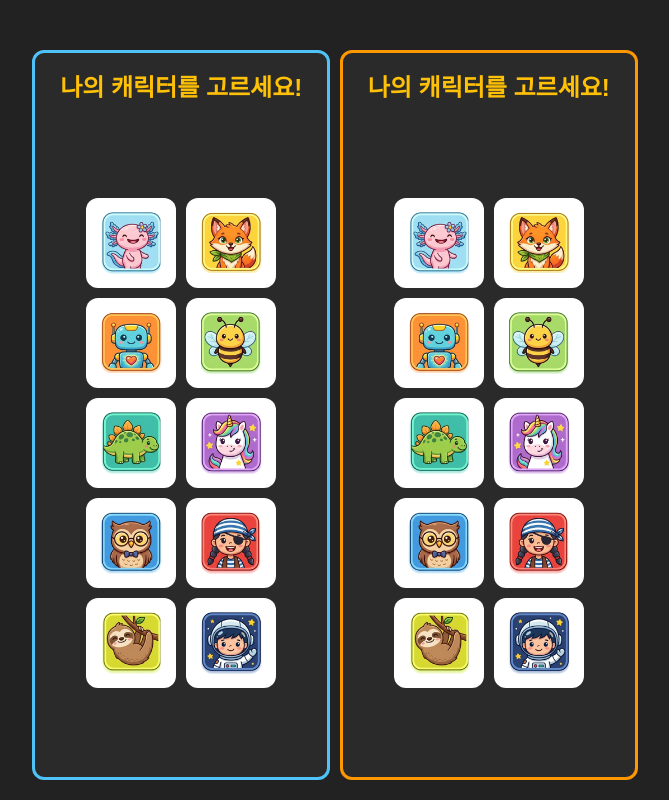
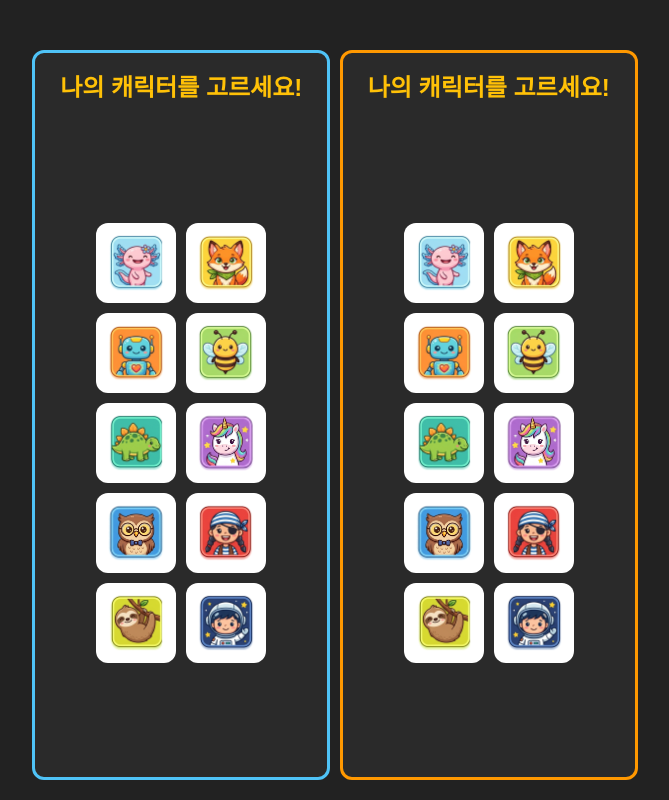
Before and after one commit to taeza81/matching_game, a plain HTML site: page index_new.html in a window 1280 px wide. Both pictures are taken after a click on the button "게임 시작". Shown: the whole page, without its empty margins (305-974 px from the left). Drawn offline with Linux system fonts and the light colour scheme.

Commit message:
Add files via upload

```diff
--- a/script.js
+++ b/script.js
@@ -376,8 +376,6 @@ function generateCards(playerId) {
     deck.forEach((itemIndex, i) => {
         const card = document.createElement('div');
         card.className = 'card';
-        card.style.width = `80px`;
-        card.style.height = `80px`;
         card.dataset.item = itemIndex; // Keep it as item for evaluateMatch
 
         card.dataset.index = i;
--- a/style.css
+++ b/style.css
@@ -392,6 +392,8 @@ body {
 
 .card {
     position: relative;
+    width: min(100%, 90px);
+    aspect-ratio: 1/1;
     border-radius: 12px;
     cursor: pointer;
     touch-action: none;
@@ -474,8 +476,8 @@ body {
 }
 .char-grid {
     display: grid;
-    grid-template-columns: repeat(2, auto);
-    grid-template-rows: repeat(5, auto);
+    grid-template-columns: repeat(2, minmax(0, 80px));
+    grid-template-rows: repeat(5, minmax(0, 80px));
     gap: 10px;
     width: 100%;
     height: 100%;
@@ -484,8 +486,8 @@ body {
     box-sizing: border-box;
 }
 .char-grid-item {
-    width: min(18vw, 14vh, 90px);
-    height: min(18vw, 14vh, 90px);
+    width: min(100%, 80px);
+    aspect-ratio: 1/1;
     background-image: url(images/characters_final.png?v=1);
     background-size: 400% 300%;
     border-radius: 12px;
```
